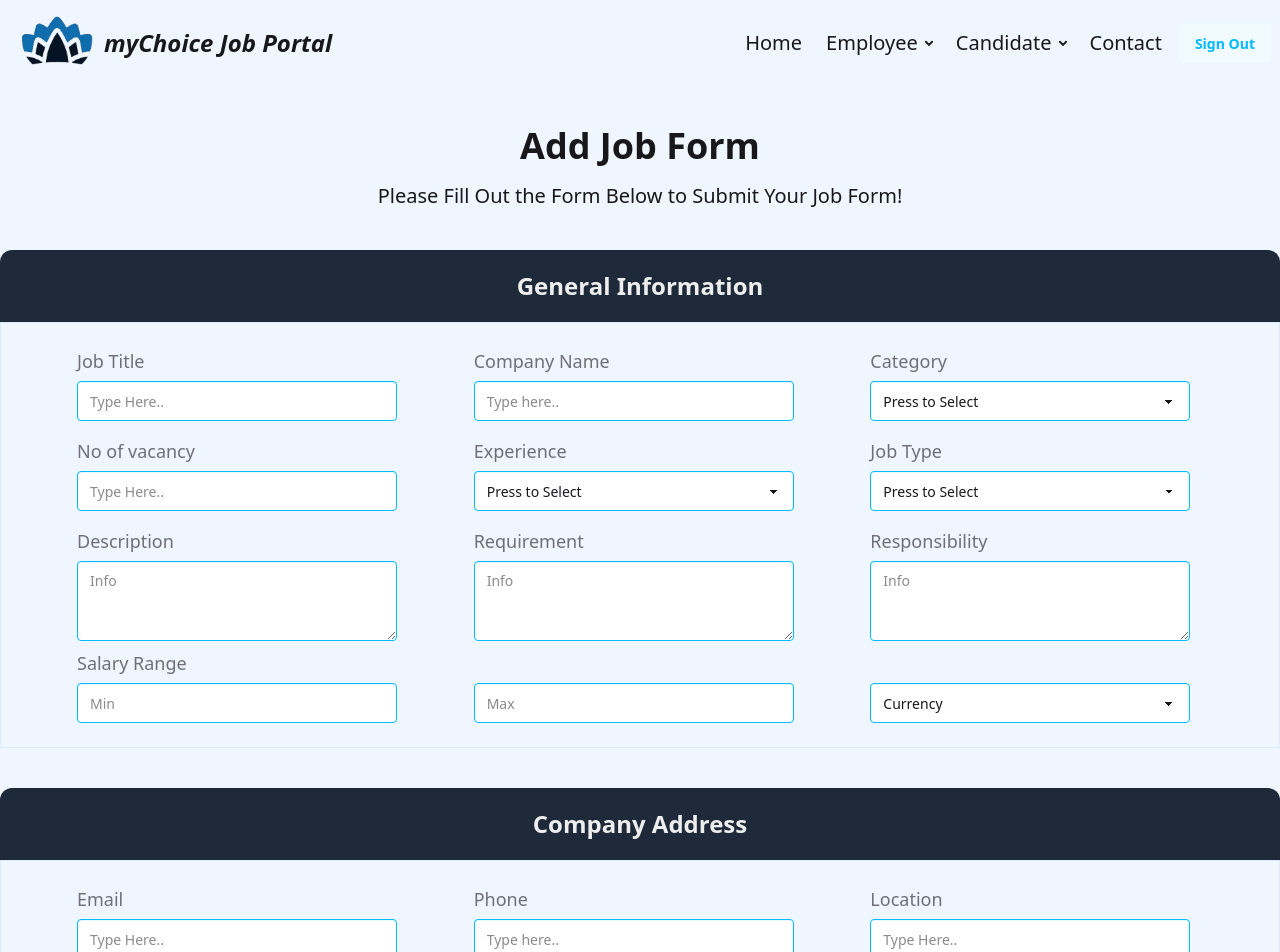
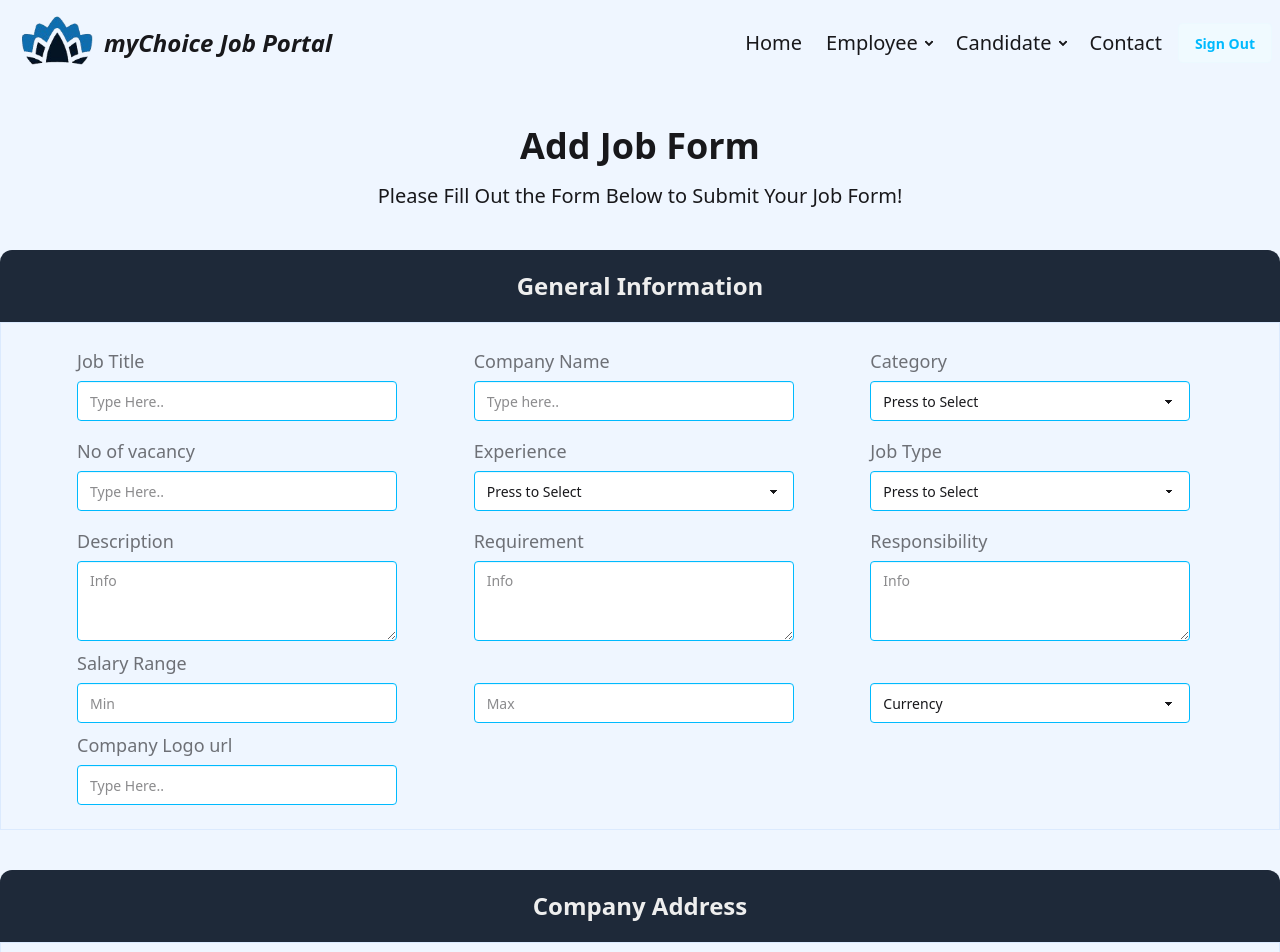
Before and after one commit to rabby159/Project, a React (Vite) app in the folder myChoice-job-portal/: page /addJob in a window 1280 px wide. Shown: the top 952 px of the page. Built offline with nearby package versions, Linux system fonts and the light colour scheme; no server answers; sample sign-in values are in the browser's storage.

Commit message:
complete all field on add job page

```diff
--- a/myChoice-job-portal/src/pages/AddJob/AddJob.jsx
+++ b/myChoice-job-portal/src/pages/AddJob/AddJob.jsx
@@ -190,6 +190,20 @@ const AddJob = () => {
                     </div>
                   </div>
                 </div>
+                {/* company logo url */}
+                <div className="ml-14">
+                  <div className="fieldset">
+                    <label className="label">
+                      <span className="label-text text-lg">Company Logo url</span>
+                    </label>
+                    <input
+                      type="url"
+                      name="company_logo"
+                      className="input input-info"
+                      placeholder="Type Here.."
+                    />
+                  </div>
+                </div>
               </div>
             </div>
             {/* Company address section*/}
```
